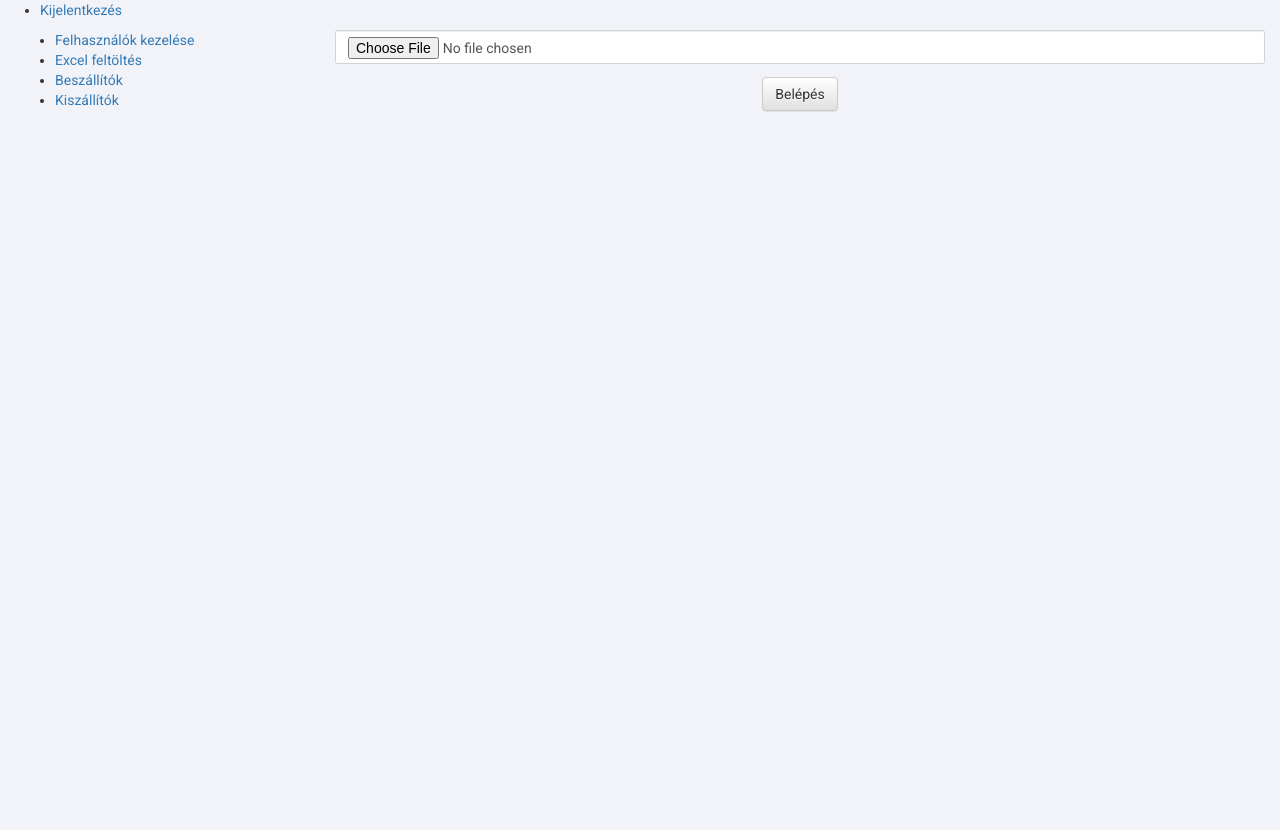
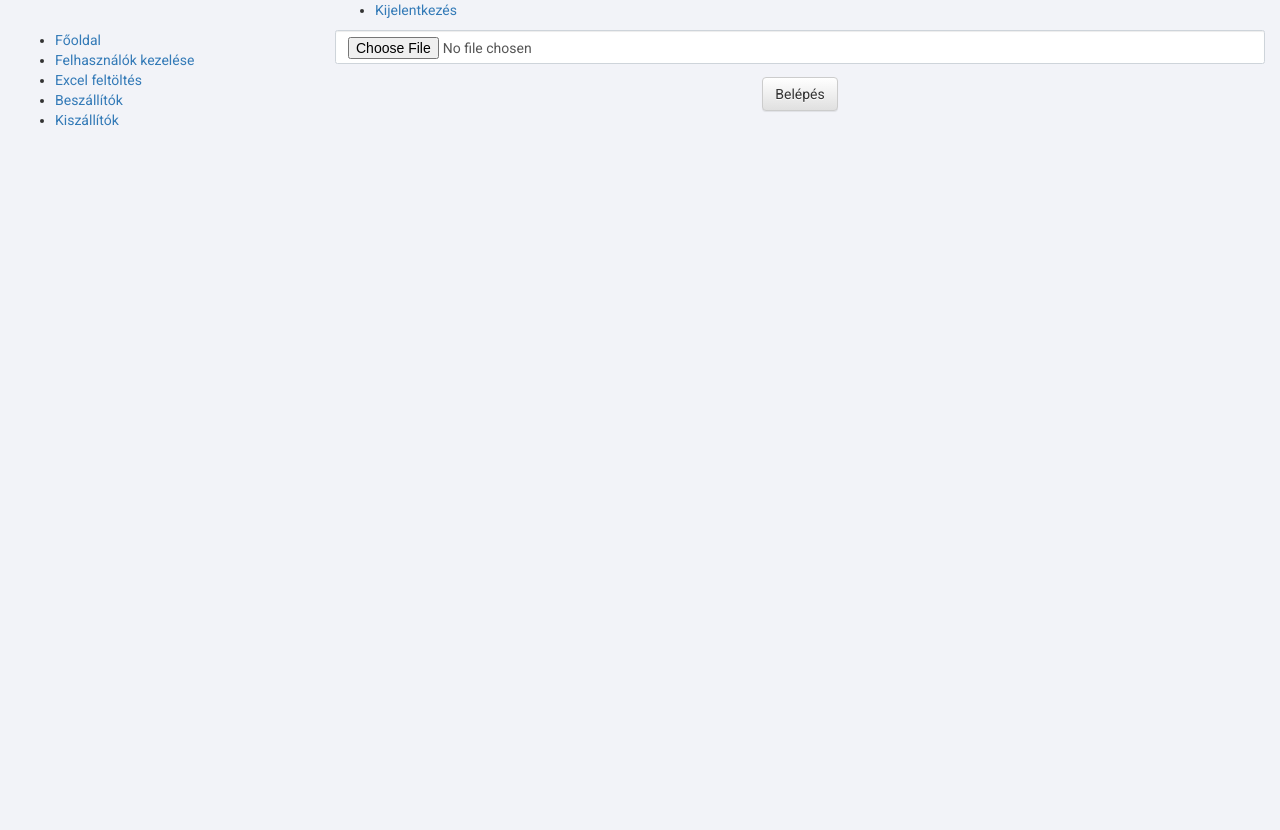
Before and after one commit to Retekk/jarat, a CodeIgniter app: page /jarat/index.php/xls/index in a window 1280 px wide. Before the commit the page ends 112 px from the top, so only its background shows below. Run offline with CodeIgniter, Linux system fonts and the light colour scheme; a user stored in the database is signed in.

Commit message:
menu, content alap szerkezet; jquery behúzás

```diff
--- a/application/views/templates/foot.php
+++ b/application/views/templates/foot.php
@@ -1,5 +1,11 @@
-		</div> <!--col-md-9 menu.php-->
-	</div><!--row menu.php-->
-    <link href="<?php echo base_url(); ?>assets/css/js/bootstrap.min.js" rel="stylesheet" />
+				</div> <!--col-md-9 menu.php-->
+			</div><!--row menu.php-->
+		</div><!--container-fluid menu.php-->
+	</div><!--id content menu.php-->
+	<footer id="mainfooter">
+	</footer>
+	<script src="http://code.jquery.com/jquery-3.3.1.min.js" integrity="sha256-FgpCb/KJQlLNfOu91ta32o/NMZxltwRo8QtmkMRdAu8=" crossorigin="anonymous"></script>
+    <script src="<?php echo base_url(); ?>assets/js/bootstrap.min.js" type="text/javascript"></script>
+    <script src="<?php echo base_url(); ?>assets/js/default.js" type="text/javascript"></script>
   </body>
 </html>
--- a/application/views/templates/menu.php
+++ b/application/views/templates/menu.php
@@ -1,12 +1,25 @@
-<header>
+<header id="mainheader">
+	<div class="container-fluid">
+		<div class="row">
+			<div class="col-md-3">
+				<div class="logo">
+					<img src="" />
+				</div>
+			</div>
+			<div class="col-md-9">
 				<ul>
 					<li><a href="admin/logout">Kijelentkezés</a></li>
 				</ul>
+			</div>
+		</div>
+	</div>
 </header>
+<div id="maincontent">
 	<div class="container-fluid">
 		<div class="row">
-		<div class="col-md-3">
+			<div class="col-md-3 menu">
 				<ul>
+					<li><a href="admin">Főoldal</a></li>
 					<li><a href="rkk_user">Felhasználók kezelése</a></li>
 					<li><a href="xls">Excel feltöltés</a></li>
 					<li><a href="beszall'">Beszállítók</a></li>
--- /dev/null
+++ b/assets/js/default.js
@@ -0,0 +1,9 @@
+$(document).ready(function(){
+	var h = $(window).height();
+	var fh = $("#mainfooter").height();
+	var nh = $("#mainheader").height();
+
+	var ih = h-(fh);
+
+	$("#maincontent").css("min-height", ih+"px");
+});
```
Lines whose indentation alone changed are shown as unchanged.
